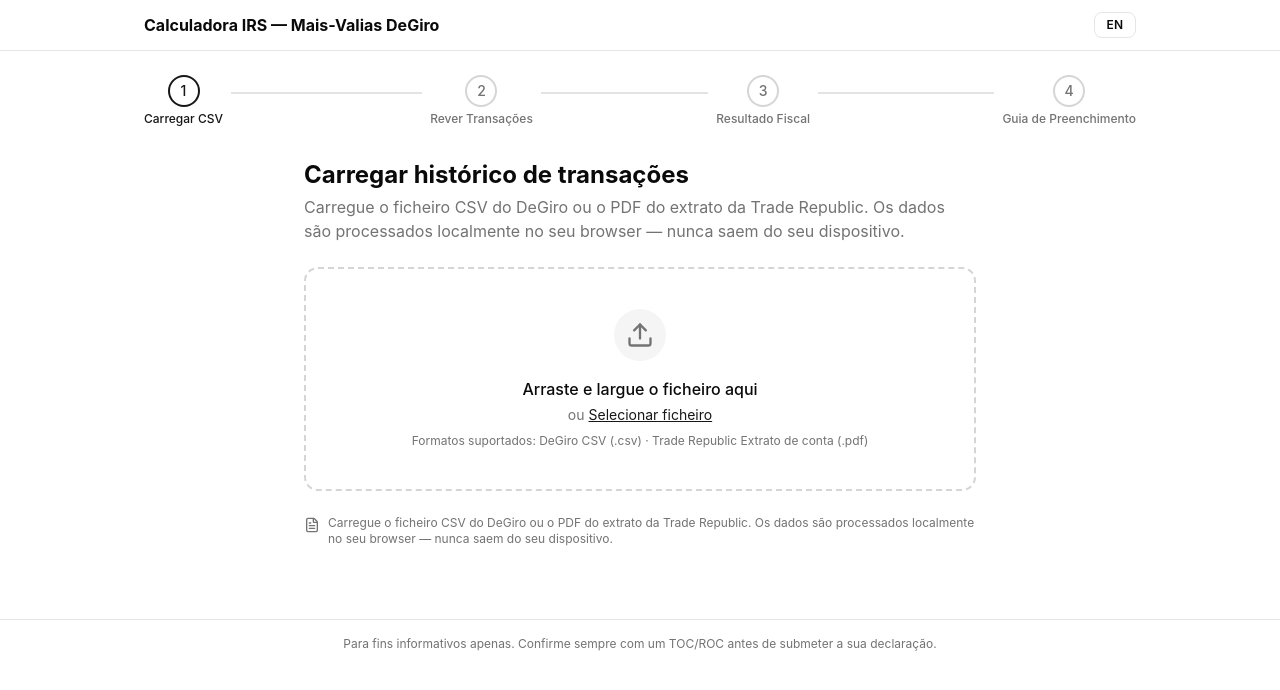
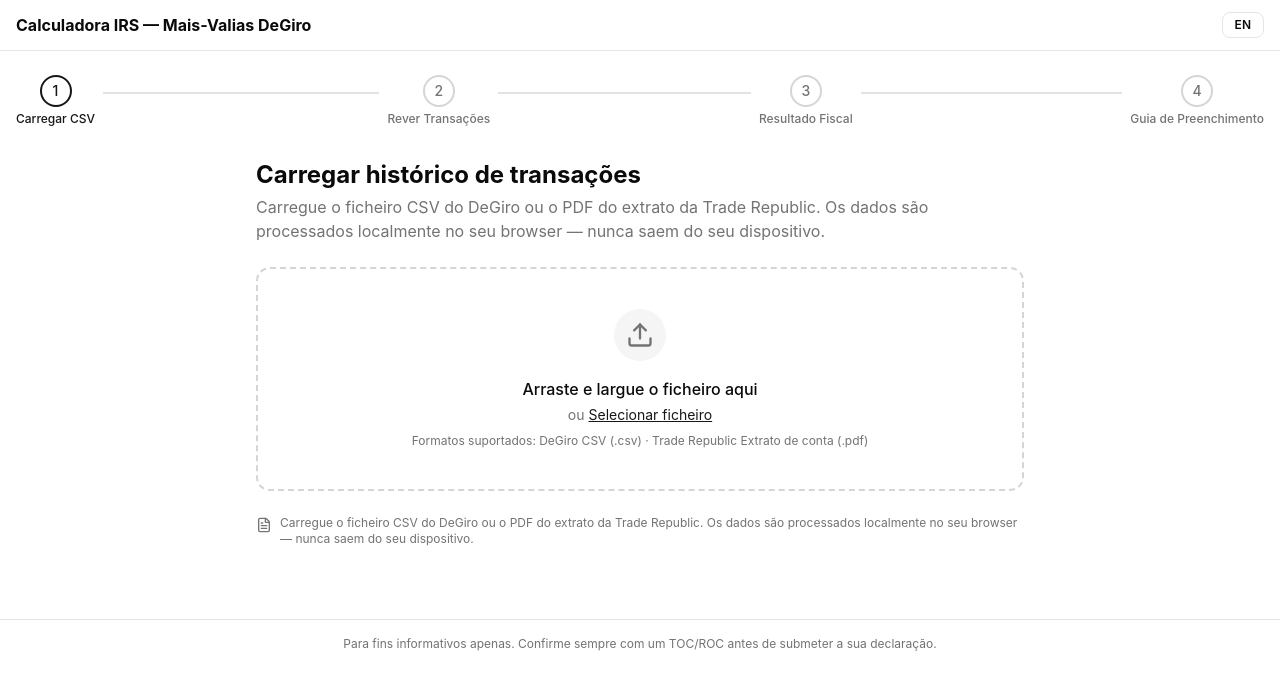
Before and after one commit to iloading/pt-irs-calculator, a React (Vite) app: page / in a window 1280 px wide. Shown: the top 690 px of the page. Built offline with nearby package versions, Linux system fonts and the light colour scheme.

Commit message:
feat: increase layout width for header, step indicator, and footer in App component; adjust UploadStep component width for better user experience

```diff
--- a/src/App.tsx
+++ b/src/App.tsx
@@ -52,7 +52,7 @@
     <div className="min-h-screen bg-background text-foreground">
       {/* Header */}
       <header className="border-b bg-card/80 backdrop-blur-sm sticky top-0 z-10">
-        <div className="max-w-5xl mx-auto px-4 py-3 flex items-center justify-between gap-4">
+        <div className="max-w-7xl mx-auto px-4 py-3 flex items-center justify-between gap-4">
           <div>
             <h1 className="text-base font-bold leading-tight">{t.appTitle}</h1>
           </div>
@@ -66,7 +66,7 @@
       </header>
 
       {/* Step indicator */}
-      <div className="max-w-5xl mx-auto px-4 pt-6 pb-2">
+      <div className="max-w-7xl mx-auto px-4 pt-6 pb-2">
         <StepIndicator
           steps={stepLabels.map((label, index) => ({ label, index }))}
           currentIndex={stepIndex}
@@ -74,7 +74,7 @@
       </div>
 
       {/* Main content */}
-      <main className="max-w-5xl mx-auto px-4 py-6">
+      <main className="max-w-7xl mx-auto px-4 py-6">
         {step === 'upload' && (
           <UploadStep onComplete={handleUploadComplete} />
         )}
@@ -108,7 +108,7 @@
 
       {/* Footer */}
       <footer className="border-t mt-12 print:hidden">
-        <div className="max-w-5xl mx-auto px-4 py-4 text-xs text-muted-foreground text-center">
+        <div className="max-w-7xl mx-auto px-4 py-4 text-xs text-muted-foreground text-center">
           {lang === 'pt'
             ? 'Para fins informativos apenas. Confirme sempre com um TOC/ROC antes de submeter a sua declaração.'
             : 'For informational purposes only. Always confirm with a certified accountant before submitting your declaration.'}
--- a/src/components/steps/UploadStep.tsx
+++ b/src/components/steps/UploadStep.tsx
@@ -123,7 +123,7 @@
   const totalTransactions = combinedResult?.transactions.length ?? 0;
 
   return (
-    <div className="max-w-2xl mx-auto space-y-6">
+    <div className="max-w-3xl mx-auto space-y-6">
       <div>
         <h2 className="text-2xl font-bold">{t.uploadTitle}</h2>
         <p className="text-muted-foreground mt-1">{t.uploadDesc}</p>
```
